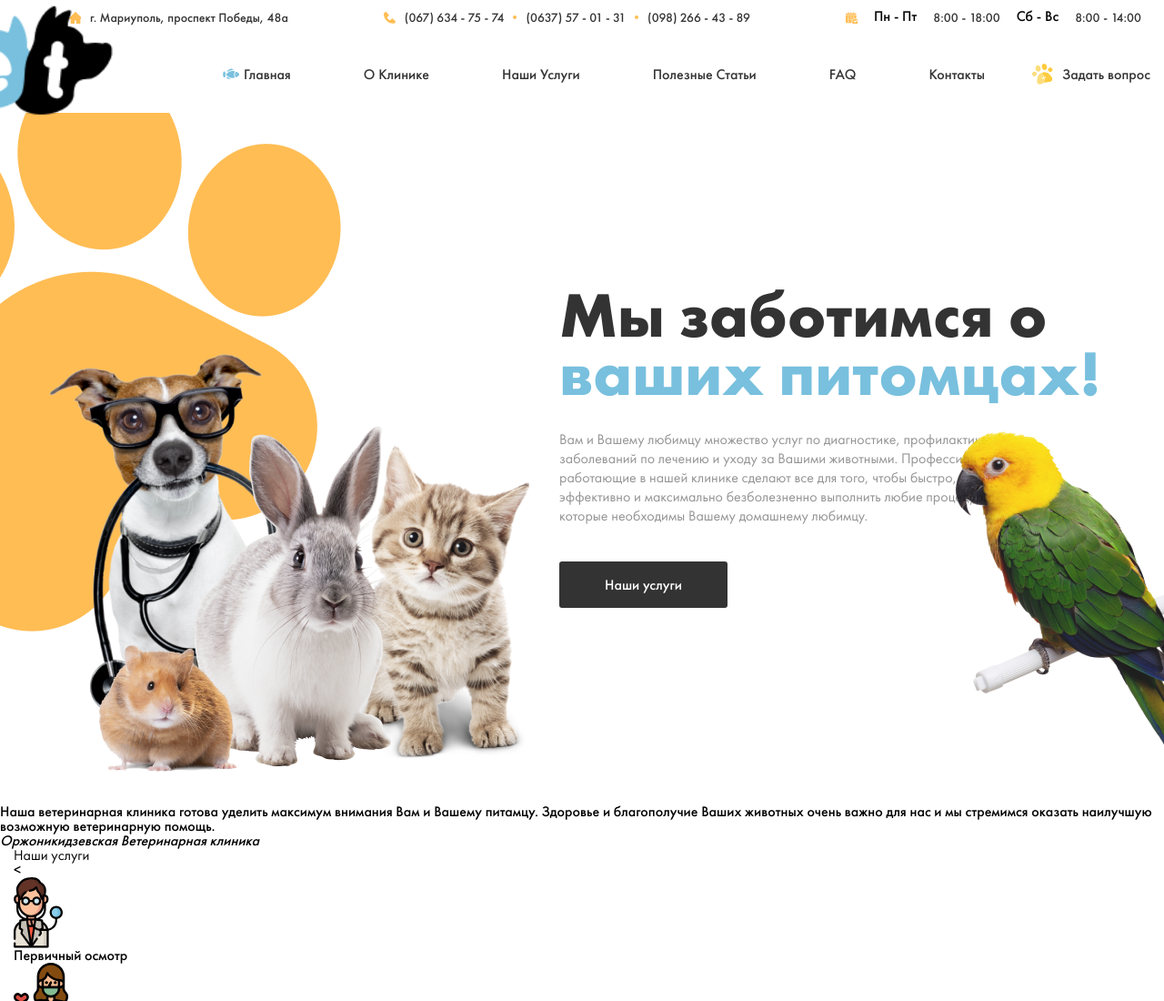
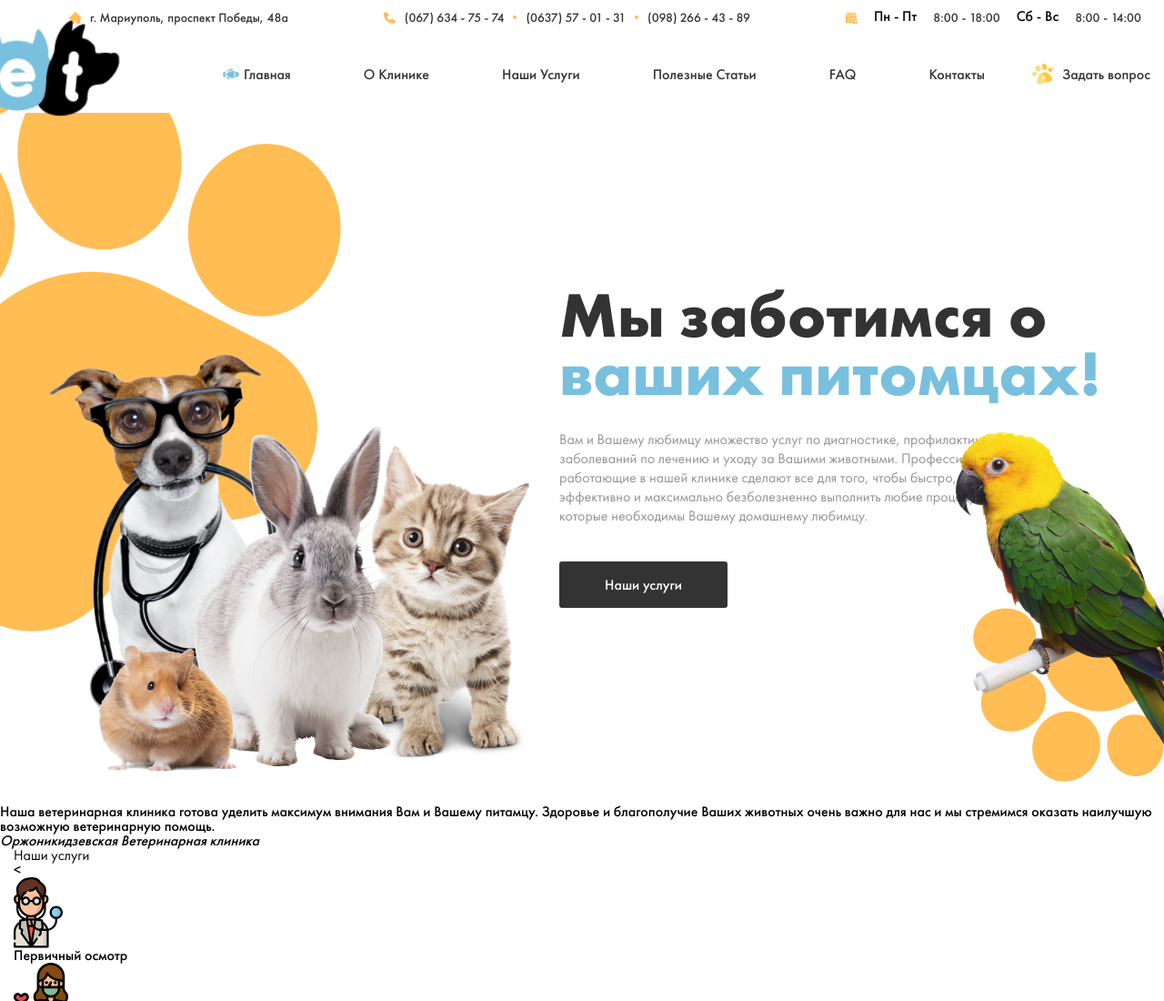
Before and after one commit to XurshidKarimov/XurshidKarimov.github.io, a plain HTML site: page index.html in a window 1280 px wide. Shown: the top 1100 px of the page at 91% size. Drawn offline with Linux system fonts and the light colour scheme; files whose address does not match are found by name.

Commit message:
header logo fixed

```diff
--- a/scss/style.scss
+++ b/scss/style.scss
@@ -119,13 +119,13 @@ body{
     display: block;
     width: 178px;
     height: 86px;
-    transform: scale(1.4);
+    transform: scale(1.1);
 }
 
 .header-logo img{
     position: absolute;
-    width: 100%;
-    height: 100%;
+    width: 106%;
+    height: 112%;
     top: -10px;
     left: -75px;
 }
@@ -229,7 +229,11 @@ body{
 .main-page__content img[src*="parrot"]{
     bottom: -20px;
     right: -105px;
+}
 
+.main-page__content img[src*="lapa-right"]{
+    right: -75px;
+    bottom: -19px;
 }
 
 .main-page__content-start img{
```
Also changed, not shown: scss/style.css, 1 other file.
